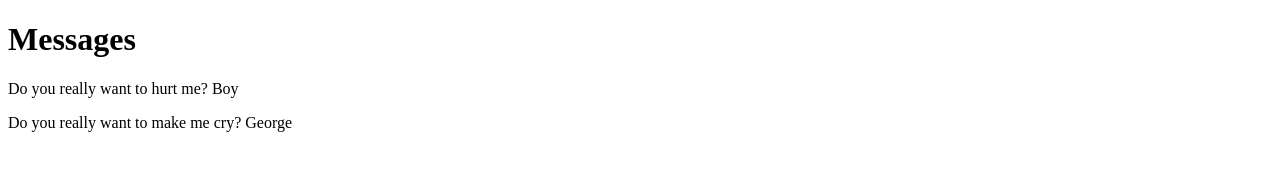
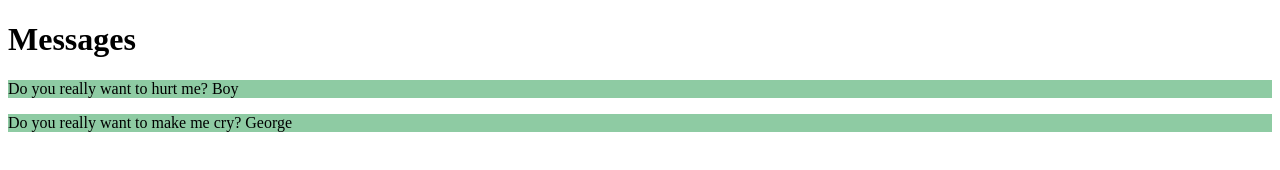
Before and after one commit to jaredmoskowitz/comp20-jmoskowitz, a plain HTML site: page messages/index.html in a window 1280 px wide. Drawn offline with Linux system fonts and the light colour scheme.

Commit message:
added some styling

```diff
--- a/messages/style.css
+++ b/messages/style.css
@@ -1 +1,4 @@
-/* Your CSS here... */
+p
+{
+  background-color: rgba(94, 181, 125, .70);
+}
```
